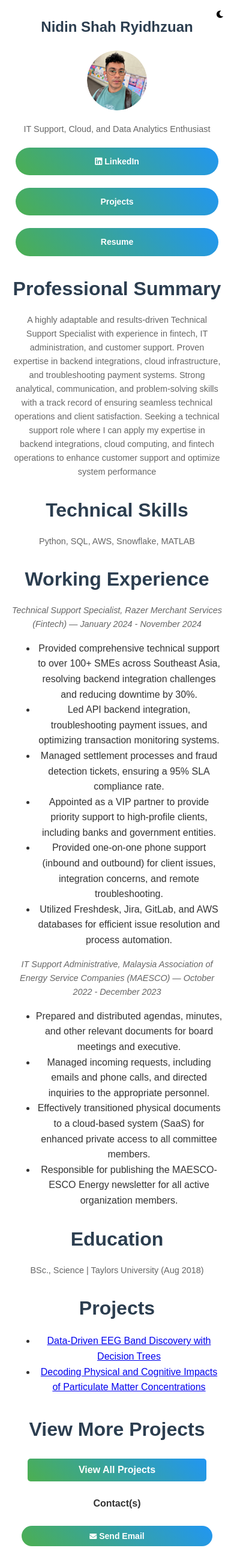
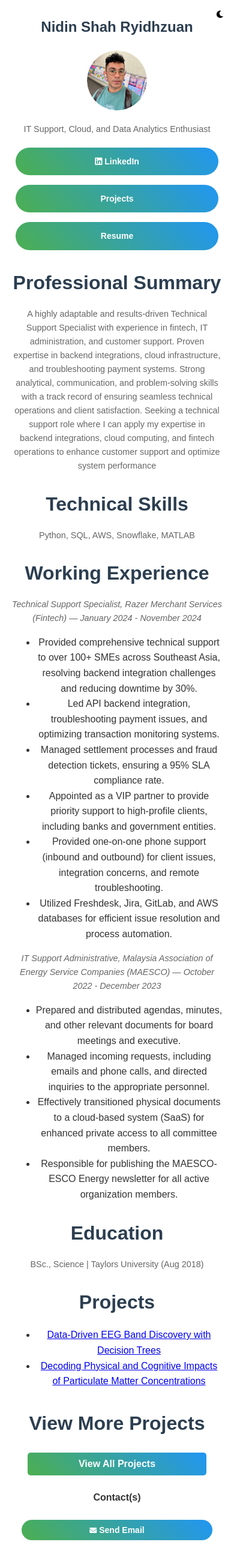
Before and after one commit to nidinshah/nidinshah.github.io, a Jekyll site: the page built from index.md, in a window 390 px wide. Shown: the whole page at 60% size. Built offline with Jekyll 4.4.1, drawn with Linux system fonts in a browser that asks for light colours.

Commit message:
Update style.css

```diff
--- a/assets/css/style.css
+++ b/assets/css/style.css
@@ -175,7 +175,7 @@
         text-align: center;
         display: flex;
         justify-content: center;
-        gap: 15px; /* Increase space between buttons */
+        gap: 10px; /* Increase space between buttons */
         width: 100%;
     }
 
```
